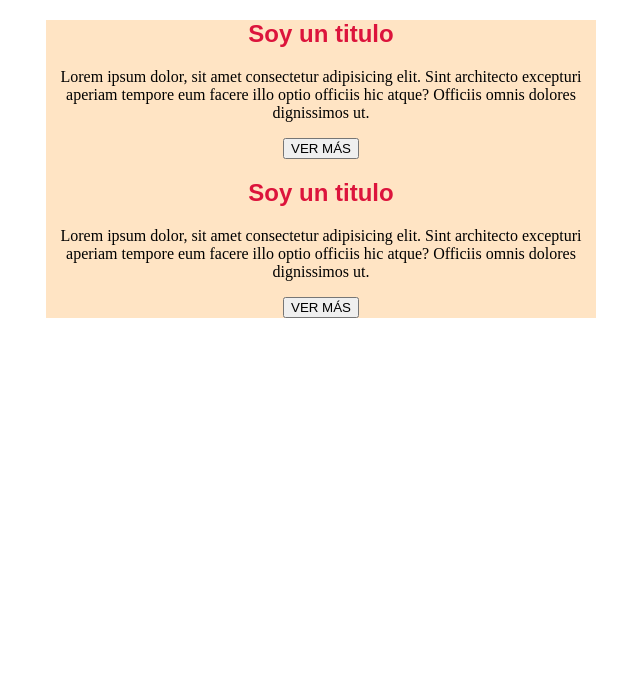
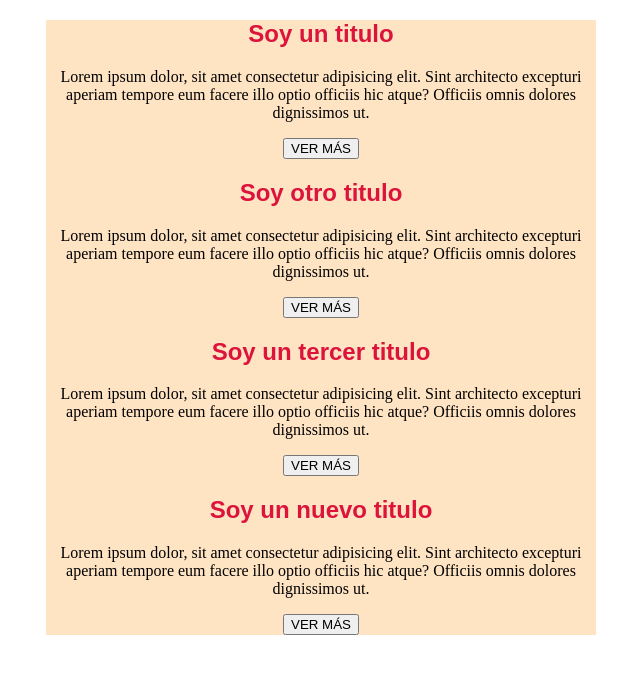
Before and after one commit to EmanuelKrivich/primer-repositorio, a plain HTML site: page index.html in a window 1280 px wide. Shown: the whole page, without its empty margins (319-959 px from the left). Drawn offline with Linux system fonts and the light colour scheme.

Commit message:
Agregue un nuevo parrafo

```diff
--- a/index.html
+++ b/index.html
@@ -17,7 +17,19 @@
                 facere illo optio officiis hic atque? Officiis omnis dolores dignissimos ut.</p>
             <button>VER MÁS</button>
             <div class="texto-centrado">
-                <h2>Soy un titulo</h2>
+                <h2>Soy otro titulo</h2>
+                <p>Lorem ipsum dolor, sit amet consectetur adipisicing elit. Sint architecto excepturi aperiam tempore
+                    eum facere illo optio officiis hic atque? Officiis omnis dolores dignissimos ut.</p>
+                <button>VER MÁS</button>
+            </div>
+            <div class="texto-centrado">
+                <h2>Soy un tercer titulo</h2>
+                <p>Lorem ipsum dolor, sit amet consectetur adipisicing elit. Sint architecto excepturi aperiam tempore
+                    eum facere illo optio officiis hic atque? Officiis omnis dolores dignissimos ut.</p>
+                <button>VER MÁS</button>
+            </div>
+            <div class="texto-centrado">
+                <h2>Soy un nuevo titulo</h2>
                 <p>Lorem ipsum dolor, sit amet consectetur adipisicing elit. Sint architecto excepturi aperiam tempore
                     eum facere illo optio officiis hic atque? Officiis omnis dolores dignissimos ut.</p>
                 <button>VER MÁS</button>
```
